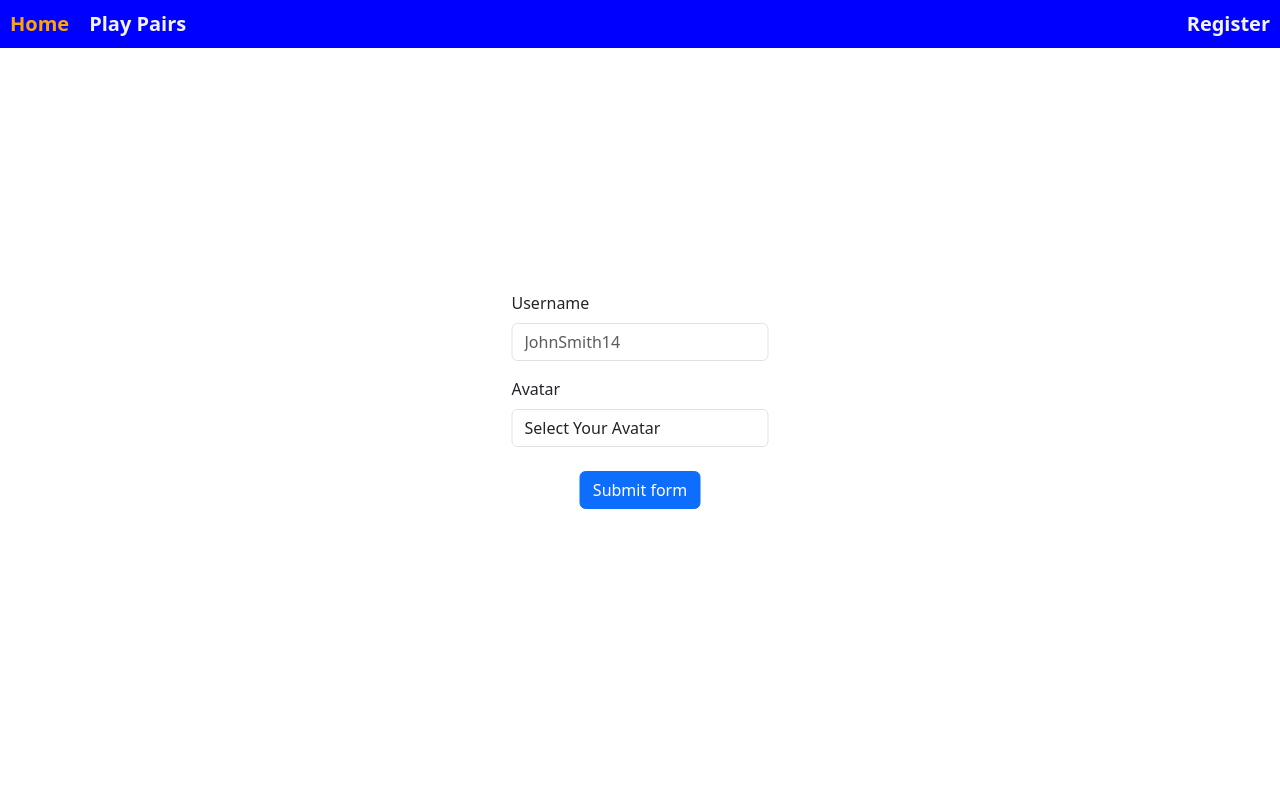
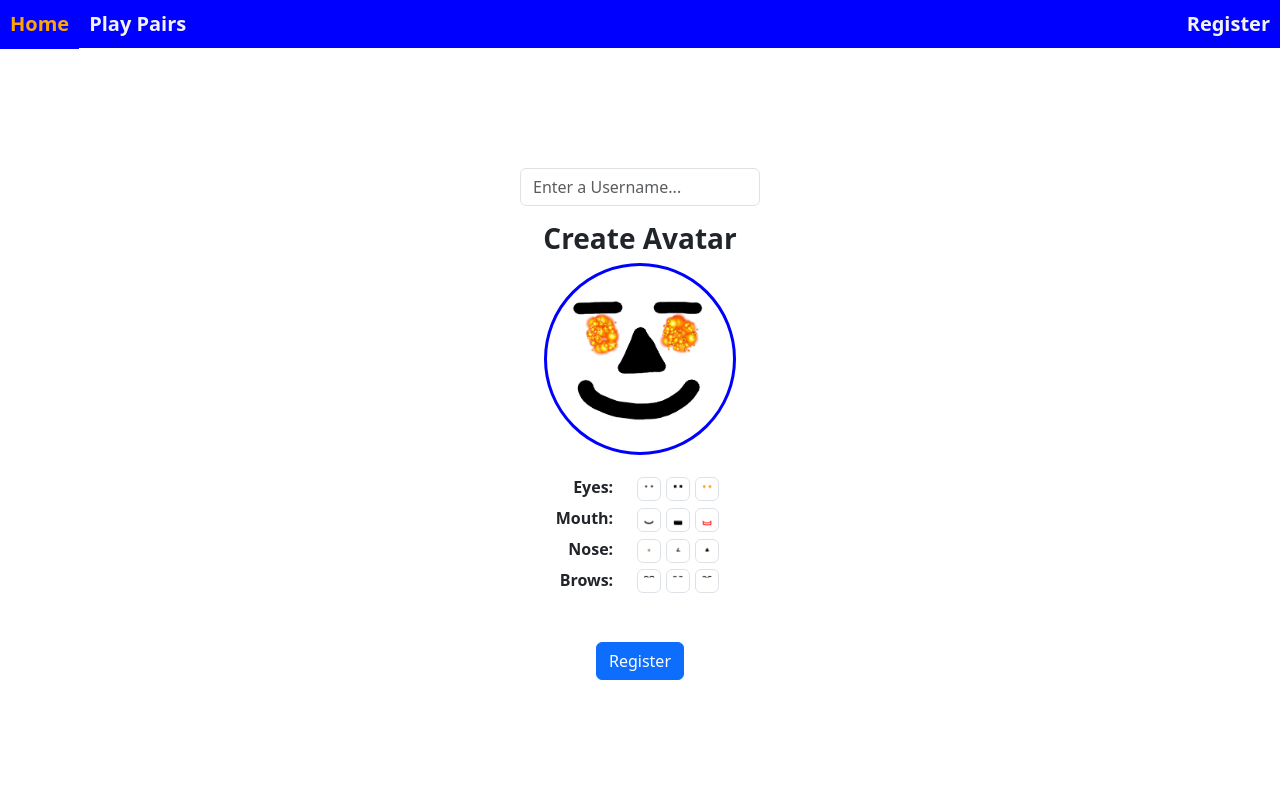
Before and after one commit to Barnesy41/Mini-game-website, a PHP site: page /registration.php in a window 1280 px wide. Run offline with PHP 8.4, Linux system fonts and the light colour scheme; data that the repository does not hold is empty.

Commit message:
added custom avatars

```diff
--- /dev/null
+++ b/Elements/upload-avatar.php
@@ -0,0 +1,13 @@
+<?php
+  $url = md5(uniqid(rand(), true));
+  $upload_dir = "../generated-images/";
+  $imageUrl = $upload_dir.$url.'.png';
+
+  $img = $_POST['data'];
+  $img = substr($img,strpos($img,",")+1);
+  $data = base64_decode($img);
+  $file = $upload_dir . $url . ".png";
+  $success = file_put_contents($file, $data);
+
+  $_SESSION['avatar'] = $url . ".png";
+?>
--- a/Pages/index.php
+++ b/Pages/index.php
@@ -6,6 +6,7 @@
     <link rel="stylesheet" href="../Style Sheets/styles.css" type="text/css"> <!-- link to style sheet -->
     <meta name="viewport" content="width=device-width, initial-scale=1">
     <link href="https://cdn.jsdelivr.net/npm/bootstrap@5.3.0-alpha1/dist/css/bootstrap.min.css" rel="stylesheet" integrity="sha384-GLhlTQ8iRABdZLl6O3oVMWSktQOp6b7In1Zl3/Jr59b6EGGoI1aFkw7cmDA6j6gD" crossorigin="anonymous">
+    <script src="https://code.jquery.com/jquery-3.6.0.min.js"></script>
 </head>
 
 <html>
--- a/Pages/registration.php
+++ b/Pages/registration.php
@@ -6,6 +6,8 @@
     <link rel="stylesheet" href="../Style Sheets/styles.css" type="text/css"> <!-- link to style sheet -->
     <meta name="viewport" content="width=device-width, initial-scale=1">
     <link href="https://cdn.jsdelivr.net/npm/bootstrap@5.3.0-alpha1/dist/css/bootstrap.min.css" rel="stylesheet" integrity="sha384-GLhlTQ8iRABdZLl6O3oVMWSktQOp6b7In1Zl3/Jr59b6EGGoI1aFkw7cmDA6j6gD" crossorigin="anonymous">
+    <script src="https://code.jquery.com/jquery-3.6.0.min.js"></script>
+
     <!-- Check if cookies are set -->
     <?php
     if(isset($_cookie['username']) && isset($_cookie['avatar'])){
@@ -26,6 +28,9 @@
         $_SESSION['registered'] = false;
     }
     ?>
+
+    <script src="../Scripts/generate-random-avatar.js"></script>
+    <script src="../Scripts/update-avatar.js"></script>
 </head>
 
 <html>
@@ -34,12 +39,11 @@
 <div class="viewport">
     <?php include '../Elements/navbar.php'; ?>
 
-    <div>
+    <div style="width: 100%; height: 100%;" id="container">
         <form method="post" id="registration-form" class="needs-validation" action="../Elements/process-registration.php" novalidate>
             <!--Output username field -->
             <div class="mb-3">
-                <label for="exampleFormControlInput1" class="form-label">Username</label>
-                <input type="text" name="username" class="form-control" id="username" placeholder="JohnSmith14" required>
+                <input type="text" name="username" class="form-control" id="username" placeholder="Enter a Username..." required>
                 <div class="valid-feedback">
                     Looks good!
                 </div>
@@ -49,23 +53,50 @@
             </div>
             <!--Output Avatar select field -->
             <!-- TODO: Add avatar selection -->
-            <label class="form-label">Avatar</label>
-            <select class="form-control selectpicker" aria-label="Default select example" id="avatar-dropdown" name="avatar">
-                <option selected>Select Your Avatar</option>
-                <option value="../Images/Profile-Avatar-1.png" class="form-control">Avatar 1</option>
-                <option value="../Images/Profile-Avatar-2.png" class="form-control">Avatar 2</option>
-                <option value="../Images/Profile-Avatar-3.png" class="form-control">Avatar 3</option>
-            </select>
+            <h3 style="text-align: center; font-weight: bold;">Create Avatar</h3>
+            <canvas id="avatar-canvas"></canvas>
+            <!---<button onclick="window.location.reload();">Generate Avatar</button>-->
+
+            <div class="image-row">
+                <label class="label">Eyes:&nbsp;</label>
+                <div class="image-group">
+                    <a onclick="updateImage('eyes1')" id='eyes'><img src="../Images/eyes1.png" class="rounded img-thumbnail"></a>
+                    <a onclick="updateImage('eyes2')" id='eyes'><img src="../Images/eyes2.png" class="rounded img-thumbnail"></a>
+                    <a onclick="updateImage('eyes3')" id='eyes'><img src="../Images/eyes3.png" class="rounded img-thumbnail"></a>
+                </div>
+
+                <label class="label">Mouth:&nbsp;</label>
+                <div class="image-group">
+                    <a onclick="updateImage('mouth1')" id='mouth'><img src="../Images/mouth1.png" class="rounded img-thumbnail"></a>
+                    <a onclick="updateImage('mouth2')" id='mouth'><img src="../Images/mouth2.png" class="rounded img-thumbnail"></a>
+                    <a onclick="updateImage('mouth3')" id='mouth'><img src="../Images/mouth3.png" class="rounded img-thumbnail"></a>
+                </div>
+
+                <label class="label">Nose:&nbsp;</label>
+                <div class="image-group">
+                    <a onclick="updateImage('nose1')" id='nose'><img src="../Images/nose1.png" class="rounded img-thumbnail"></a>
+                    <a onclick="updateImage('nose2')" id='nose'><img src="../Images/nose2.png" class="rounded img-thumbnail"></a>
+                    <a onclick="updateImage('nose3')" id='nose'><img src="../Images/nose3.png" class="rounded img-thumbnail"></a>
+                </div>
+
+                <label class="label">Brows:&nbsp;</label>
+                <div class="image-group">
+                    <a onclick="updateImage('brows1')" id='brows'><img src="../Images/brows1.png" class="rounded img-thumbnail"></a>
+                    <a onclick="updateImage('brows2')" id='brows'><img src="../Images/brows2.png" class="rounded img-thumbnail"></a>
+                    <a onclick="updateImage('brows3')" id='brows'><img src="../Images/brows3.png" class="rounded img-thumbnail"></a>
+                </div>
+            </div>
 
             <!-- Output submit button -->
             <div class="col-12" style="text-align:center; padding-top:1.5em">
-                <button class="btn btn-primary" type="submit">Submit form</button>
+                <button class="btn btn-primary" type="submit">Register</button>
             </div>
         </form>
 
         <script src="../Scripts/validate-registration.js"></script>
     </div>
 
+
 </div>
 
 </body>
--- /dev/null
+++ b/Scripts/generate-random-avatar.js
@@ -0,0 +1,111 @@
+window.onload = function () {
+    //Initialize the images
+    avatarEyes = new Image();
+    avatarMouth = new Image();
+    avatarBrows = new Image();
+    avatarNose = new Image();
+
+    //Start with random images
+    var avatarEyesNum = Math.floor(Math.random() * 3) + 1;
+    var avatarMouthNum = Math.floor(Math.random() * 3) + 1;
+    var avatarBrowsNum = Math.floor(Math.random() * 3) + 1;
+    var avatarNoseNum = Math.floor(Math.random() * 3) + 1;
+
+    //save the file name of all the current images in global variables
+    eyesFileName = "eyes" + avatarEyesNum + ".png";
+    mouthFilename = "mouth" + avatarMouthNum + ".png";
+    browsFilename = "brows" + avatarBrowsNum + ".png";
+    noseFilename = "nose" + avatarNoseNum + ".png";
+
+    arrOfFileNames = [eyesFileName,mouthFilename,browsFilename,noseFilename];
+
+    // Get the source of each images
+    var avatarEyesSource = "../Images/" + eyesFileName;
+    var avatarMouthSource = "../Images/" + mouthFilename;
+    var avatarBrowsSource = "../Images/" + browsFilename;
+    var avatarNoseSource = "../Images/" + noseFilename;
+
+    //load each image into the image object
+    avatarEyes.src = avatarEyesSource;
+    avatarMouth.src = avatarMouthSource;
+    avatarBrows.src = avatarBrowsSource;
+    avatarNose.src = avatarNoseSource;
+
+    //When the image loads, call the avatar builder function
+    avatarEyes.onload = function () {
+        generateRandomAvatar();
+    }
+    avatarMouth.onload = function () {
+        generateRandomAvatar();
+    }
+    avatarBrows.onload = function () {
+        generateRandomAvatar();
+    }
+    avatarNose.onload = function () {
+        generateRandomAvatar();
+    }
+
+
+    function generateRandomAvatar() {
+        var canvas = document.getElementById('avatar-canvas');
+        var canvasContext = canvas.getContext('2d');
+        canvas.width = 240; //might not be necessary
+        canvas.height = 240; //might not be necessary
+
+        canvasContext.drawImage(avatarEyes, (240 - avatarEyes.width) / 2, 10);
+        canvasContext.drawImage(avatarNose, (240 - avatarEyes.width) / 2, 10);
+        canvasContext.drawImage(avatarMouth, (240 - avatarEyes.width) / 2, 10);
+        canvasContext.drawImage(avatarBrows, (240 - avatarEyes.width) / 2, 10);
+        saveAvatar();
+    }
+}
+
+//TODO: this is terribly written code but works, try to sort if you have time
+function updateImage(newImageFileName) {
+    var canvas = document.getElementById('avatar-canvas');
+    var canvasContext = canvas.getContext('2d');
+    canvasContext.clearRect(0, 0, canvas.width, canvas.height);
+
+    //find the type of image that was updated
+    if (newImageFileName.substr(0, newImageFileName.length - 1) === 'eyes') {
+        avatarEyes.src = "../Images/" + newImageFileName + ".png";
+    }
+    else if (newImageFileName.substr(0, newImageFileName.length - 1) === 'mouth'){
+        avatarMouth.src = "../Images/" + newImageFileName + ".png";
+    }
+    else if (newImageFileName.substr(0, newImageFileName.length - 1) === 'nose') {
+        avatarNose.src = "../Images/" + newImageFileName + ".png";
+    }
+    else if (newImageFileName.substr(0, newImageFileName.length - 1) === 'brows'){
+        avatarBrows.src = "../Images/" + newImageFileName + ".png";
+    }
+
+    var newImage = new Image();
+    newImage.onload = function () {
+        canvasContext.drawImage(newImage, (240 - newImage.width) / 2, 10);
+
+        function saveAvatar() {
+            var canvas = document.getElementById('avatar-canvas');
+            var canvasData = canvas.toDataURL("image/png");
+
+            $.ajax({
+                url: '../Elements/upload-avatar.php',
+                type: 'POST',
+                data: { data: canvasData }
+            })
+        }
+        saveAvatar();
+        console.log("avatar save attempted");
+    };
+}
+
+function saveAvatar() {
+    var canvas = document.getElementById('avatar-canvas');
+    var canvasData = canvas.toDataURL("image/png");
+
+    $.ajax({
+        url: '../Elements/upload-avatar.php',
+        type: 'POST',
+        data: { data: canvasData }
+    })
+}
--- a/Style Sheets/styles.css
+++ b/Style Sheets/styles.css
@@ -1,12 +1,17 @@
 /* Remove margins from <body> tag */
 body{
     margin: 0px;
+    font-size: 20px;
 }
 
 
 
 /* Viewport */
 .viewport{
+    display: flex;
+    justify-content: center;
+    align-items: center;
+    flex-direction: column;
     position: fixed;
     height: 100vh;
     width: 100vw;
@@ -16,7 +21,6 @@ body{
 /* Add blue background to the toolbar */
 .toolbar {
     background-color: blue;
-    overflow: hidden;
     width: 100%;
     height:3em;
     display:flex;
@@ -29,7 +33,7 @@ body{
     font-size: 20px;
     font-weight: bold;
     padding: 0.5em 0.5em; /* increase the height of the colour above and below the text */
-
+    white-space: nowrap;
 }
 
 div#left{
@@ -37,6 +41,7 @@ div#left{
     display: flex;
     justify-content: center;
     align-items: center;
+    flex-direction: row;
 }
 
 div#right{
@@ -45,6 +50,7 @@ div#right{
     display: flex;
     justify-content: center;
     align-items: center;
+    flex-direction: row;
 }
 
 /* Add a color to the current web page title */
@@ -97,9 +103,62 @@ div#right{
 
 
 /* registration.php syling */
+#container{
+    display: flex;
+    justify-content: center;
+    align-items: center;
+    height: calc(100vh - 3em);
+}
+
 #registration-form {
-    position: absolute;
-    top: 50%;
-    left: 50%;
-    transform: translate(-50%, -50%);
+    display: flex;
+    justify-content: center;
+    align-items: center;
+    flex-direction: column;
 }
+
+#username{
+    width: 240px;
+    margin: auto;
+}
+
+#avatar-canvas{
+    border:3px solid blue;
+    border-radius: 50%;
+    width: 192px;
+    height: 192px;
+}
+
+.image-row {
+    display: grid;
+    grid-template-columns: auto 1fr;
+    grid-column-gap: 10px;
+    margin-top: 20px;
+    margin-bottom: 20px;
+}
+
+.image-group{
+    display: flex;
+    flex-wrap: wrap;
+    justify-content: center;
+}
+
+.image-group a{
+    margin-right: 5px;
+    margin-bottom: 5px;
+}
+
+.image-group img{
+    width: 1.5em;
+    height: 1.5em;
+}
+
+.image-group img:hover{
+    box-shadow: 0px 0px 10px 5px rgba(4, 0, 255, 0.7);
+}
+
+.label {
+    text-align: right;
+    margin-right: 10px;
+    font-weight: bold;
+  }
```
Also changed, not shown: Scripts/build-avatar.js (added, +21 -0 lines), Images/brows1.png (added), Images/brows2.png (added), Images/brows3.png (added), Images/eyes1.png (added), Images/eyes2.png (added), Images/eyes3.png (added), Images/mouth1.png (added), Images/mouth2.png (added), Images/mouth3.png (added), Images/nose1.png (added), Images/nose2.png (added), Images/nose3.png (added), Scripts/update-avatar.js (added).
